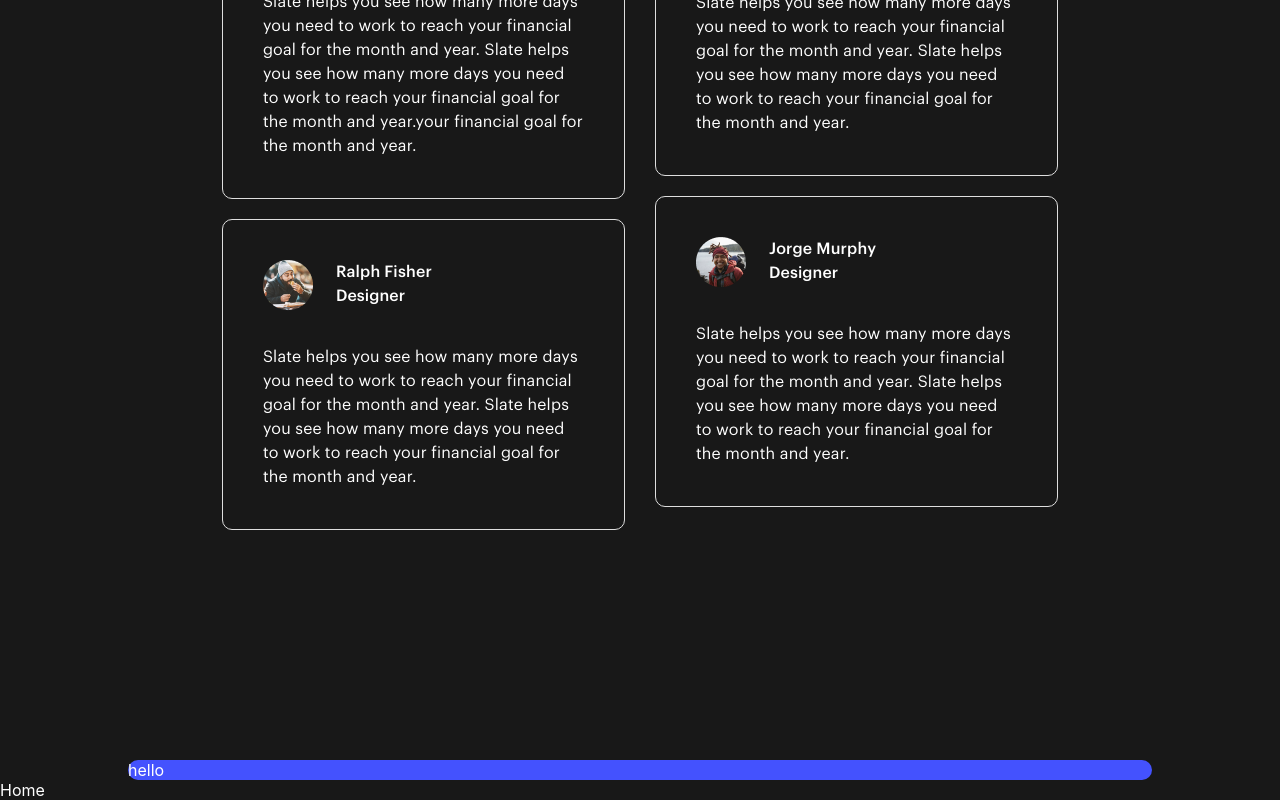
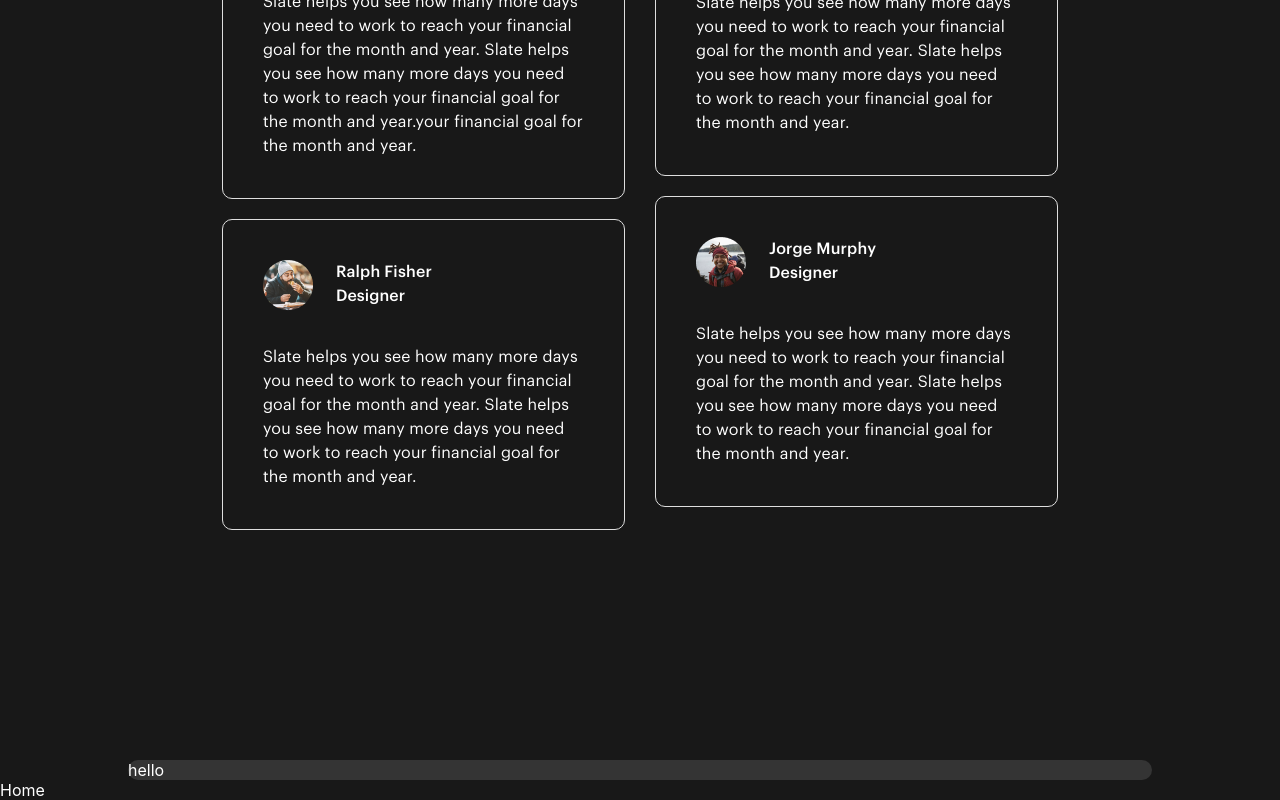
Before and after one commit to TheDa21crj/Landing-Page, a React (Create React App) app: page / in a window 1280 px wide. Shown: the part 5395-6195 px from the top of the page. Built offline with nearby package versions, Linux system fonts and the light colour scheme.

Commit message:
bg color changed

```diff
--- a/src/Components/Css/Cta.css
+++ b/src/Components/Css/Cta.css
@@ -17,5 +17,5 @@
 .CtaContentDiv {
     width: 80%;
     border-radius: 33px;
-    background-color: #4452fe;
+    background-color: #343434;
 }
```
